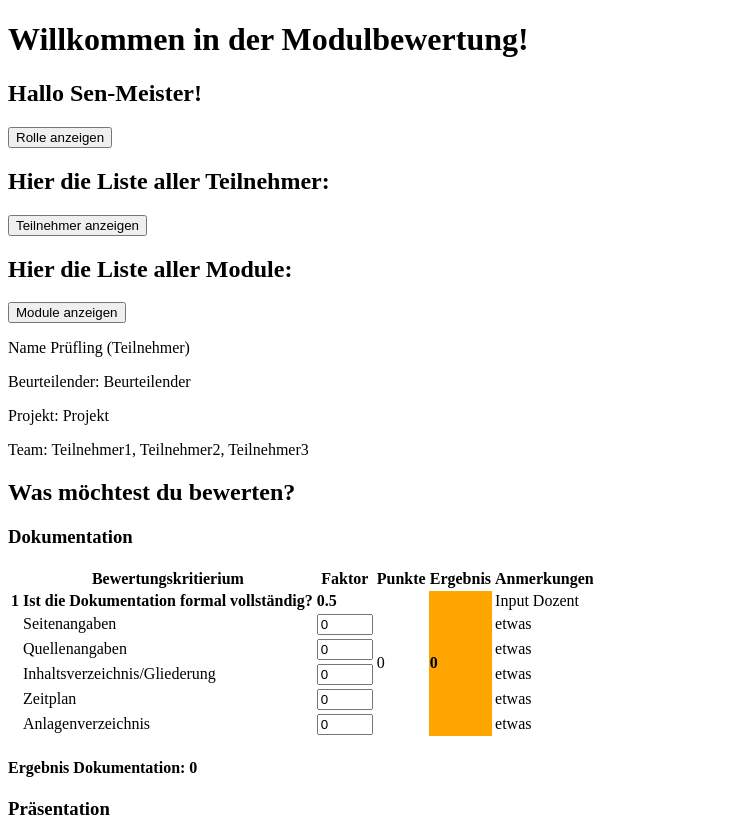
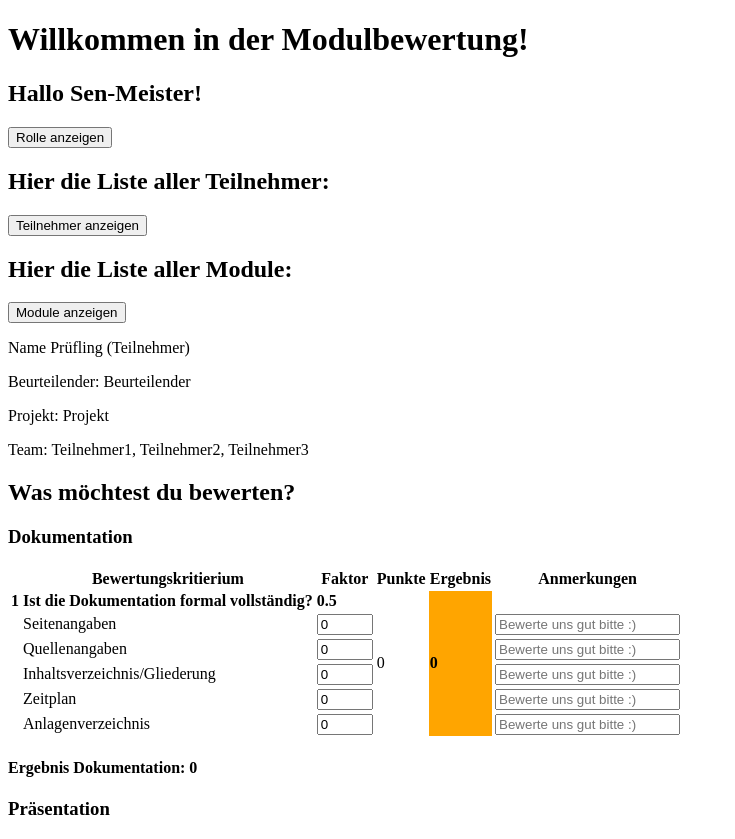
Before and after one commit to Kaarjalan/ModulbewertungFrontend, an Angular app: page / in a window 1280 px wide. Shown: the whole page, without its empty margins (0-735 px from the left). Built offline with nearby package versions, Linux system fonts and the light colour scheme.

Commit message:
Notiz funktioniert

```diff
--- a/src/app/documentation/documentation.component.html
+++ b/src/app/documentation/documentation.component.html
@@ -42,12 +42,14 @@
                            max="10"
                            step="1">
                   </td>
-                  <td>{{ kriterium.notiz }}</td>
+                  <td>
+                    <input type="text"
+                    placeholder="Bewerte uns gut bitte :)"
+                           [(ngModel)]="kriterium.notiz"
+                           (ngModelChange)="updateNotiz()">
+                  </td>
                 </tr>
               </ng-container>
-
-
-
         </tbody>
     </table>
     <h4>Ergebnis Dokumentation: {{ gesamtErgebnis }}</h4>
--- a/src/app/documentation/documentation.component.ts
+++ b/src/app/documentation/documentation.component.ts
@@ -2,14 +2,13 @@ import { Component, importProvidersFrom, OnInit } from '@angular/core';
 import { Abschnitt } from '../bewertung.models/bewertung.model';
 import { CommonModule } from '@angular/common';
 import { FormsModule } from '@angular/forms';
-import { BewertungHeaderComponent } from '../bewertung-header/bewertung-header.component';
 
 @Component({
   selector: 'app-documentation',
   standalone: true,
   imports: [CommonModule, FormsModule],
   templateUrl: './documentation.component.html',
-  styleUrl: './documentation.component.css'
+  styleUrl: './documentation.component.css',
 })
 export class DocumentationComponent {
   abschnitte: Abschnitt[] = [
@@ -18,13 +17,13 @@ export class DocumentationComponent {
     name: "Ist die Dokumentation formal vollständig?",
     faktor: 0.5,
     bewertungsKriterien: [
-      {name: "Seitenangaben", punkte: 0, notiz: "etwas"},
-      {name: "Quellenangaben", punkte: 0, notiz: "etwas"},
-      {name: "Inhaltsverzeichnis/Gliederung", punkte: 0, notiz: "etwas"},
-      {name: "Zeitplan", punkte: 0, notiz: "etwas"},
-      {name: "Anlagenverzeichnis",punkte: 0, notiz: "etwas"},
+      {name: "Seitenangaben", punkte: 0, notiz: ""},
+      {name: "Quellenangaben", punkte: 0, notiz: ""},
+      {name: "Inhaltsverzeichnis/Gliederung", punkte: 0, notiz: ""},
+      {name: "Zeitplan", punkte: 0, notiz: ""},
+      {name: "Anlagenverzeichnis",punkte: 0, notiz: ""},
       ],
-      notiz: "Input Dozent"
+      notiz: ""
     },
   ];
   gesamtErgebnis: number = 0;
@@ -43,4 +42,7 @@ export class DocumentationComponent {
       return total + this.getAbschnittErgebnis(abschnitt);
     }, 0);
   }
+  updateNotiz(){
+
+  }
 }
```
